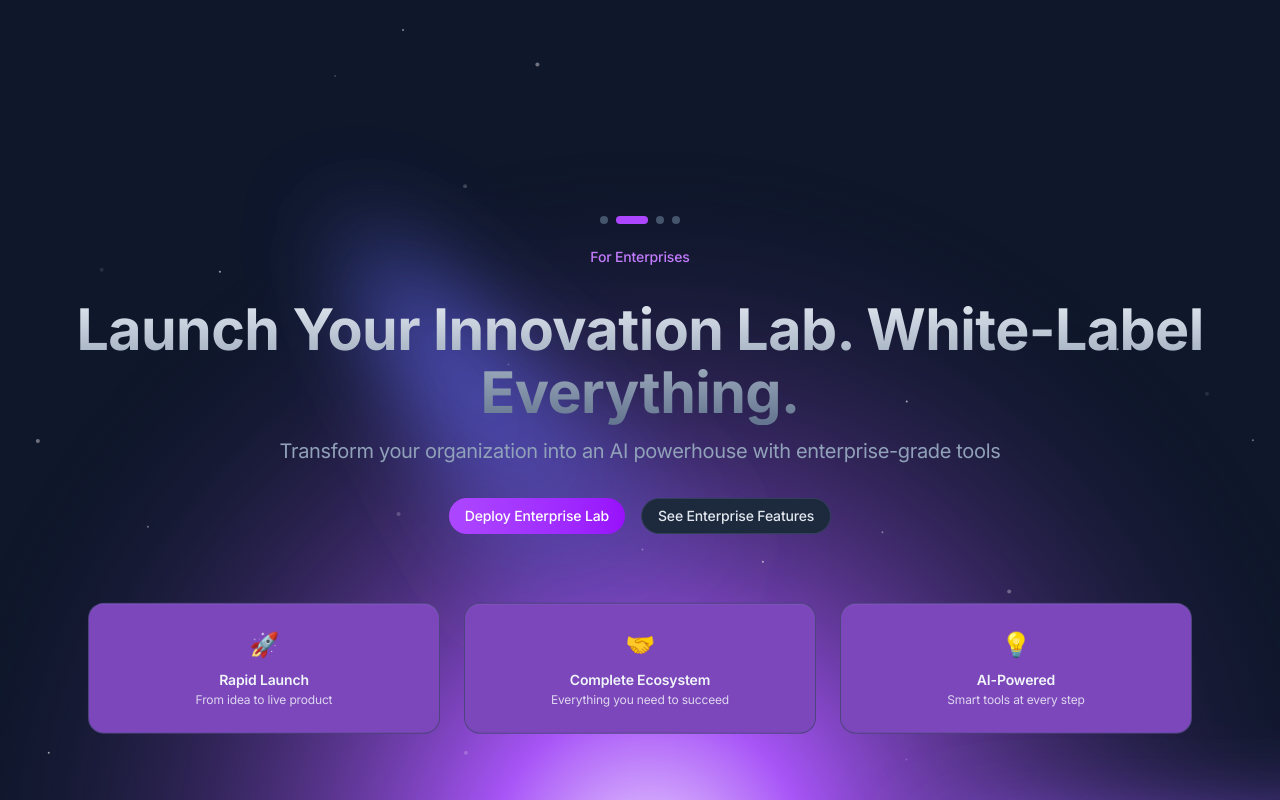
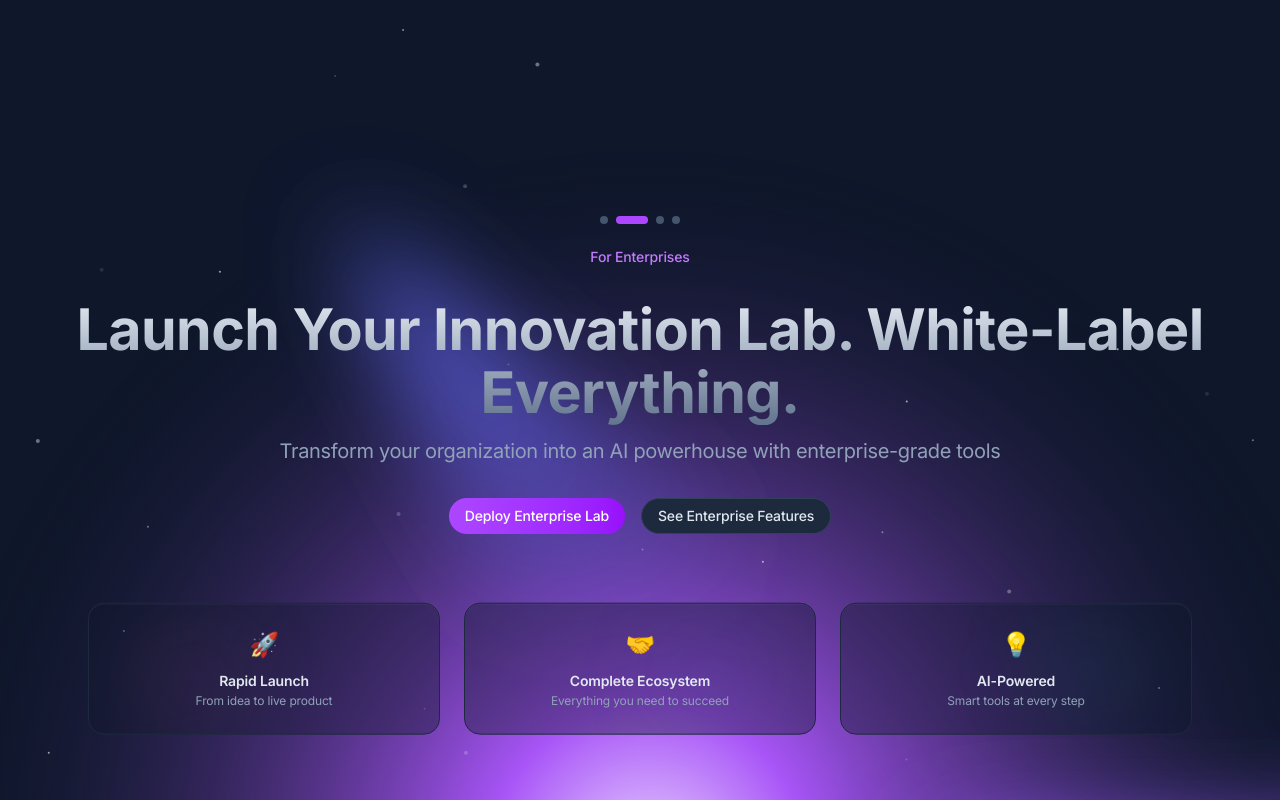
Before and after one commit to buildaistartups/buildaistartups.com, a Next.js app: page / in a window 1280 px wide. Shown: the top 800 px of the page. Built offline with nearby package versions, Linux system fonts and the light colour scheme.

Commit message:
Update Hero.tsx

```diff
--- a/components/home/Hero.tsx
+++ b/components/home/Hero.tsx
@@ -141,84 +141,80 @@ export default function Hero() {
               </div>
             </div>
 
-            {/* Value props — spotlight lighting; 0.5pt up; OPAQUE #7B47BB; no hover movement */}
+            {/* Value props — spotlight-card lighting; keep 0.5pt up; NO movement on hover */}
             <div className="mt-16 -translate-y-[0.67px] grid md:grid-cols-3 gap-6 text-center">
-              {/* Card 1 */}
+              {/* Card 1 — rose tint */}
               <div
                 className="
-                  relative overflow-hidden
-                  rounded-2xl border border-slate-700/60
-                  p-4 md:p-6
-                  bg-[#7B47BB]                      /* solid requested color */
-                  shadow-[inset_0_1px_0_rgba(255,255,255,0.05)]
+                  spotlight-card relative overflow-hidden
+                  rounded-2xl border border-slate-800
+                  bg-slate-900/40 p-4 md:p-6
+                  shadow-[inset_0_1px_0_rgba(255,255,255,0.04)]
                   transition-colors duration-300
-                  hover:border-purple-300/50
-                  transform-none hover:transform-none
+                  hover:border-purple-500/30 hover:bg-slate-900/50
+                  transform-none hover:transform-none      /* prevent lift */
                 "
               >
-                {/* soft lighting tint */}
                 <div
                   className="pointer-events-none absolute -top-10 -left-10 h-56 w-72 -z-10
-                             bg-[radial-gradient(closest-side,rgba(244,114,182,0.14),transparent_60%)]
+                             bg-[radial-gradient(closest-side,rgba(244,114,182,0.12),transparent_60%)]
                              blur-2xl"
                   aria-hidden="true"
                 />
                 <div className="relative">
                   <div className="text-2xl mb-2">🚀</div>
-                  <div className="text-sm font-semibold text-slate-100">Rapid Launch</div>
-                  <div className="text-xs text-slate-50/80">From idea to live product</div>
+                  <div className="text-sm font-semibold text-slate-200">Rapid Launch</div>
+                  <div className="text-xs text-slate-400">From idea to live product</div>
                 </div>
               </div>
 
-              {/* Card 2 */}
+              {/* Card 2 — indigo tint */}
               <div
                 className="
-                  relative overflow-hidden
-                  rounded-2xl border border-slate-700/60
-                  p-4 md:p-6
-                  bg-[#7B47BB]
-                  shadow-[inset_0_1px_0_rgba(255,255,255,0.05)]
+                  spotlight-card relative overflow-hidden
+                  rounded-2xl border border-slate-800
+                  bg-slate-900/40 p-4 md:p-6
+                  shadow-[inset_0_1px_0_rgba(255,255,255,0.04)]
                   transition-colors duration-300
-                  hover:border-purple-300/50
+                  hover:border-purple-500/30 hover:bg-slate-900/50
                   transform-none hover:transform-none
                 "
               >
                 <div
                   className="pointer-events-none absolute -top-10 -right-10 h-56 w-72 -z-10
-                             bg-[radial-gradient(closest-side,rgba(99,102,241,0.16),transparent_60%)]
+                             bg-[radial-gradient(closest-side,rgba(99,102,241,0.12),transparent_60%)]
                              blur-2xl"
                   aria-hidden="true"
                 />
                 <div className="relative">
                   <div className="text-2xl mb-2">🤝</div>
-                  <div className="text-sm font-semibold text-slate-100">Complete Ecosystem</div>
-                  <div className="text-xs text-slate-50/80">Everything you need to succeed</div>
+                  <div className="text-sm font-semibold text-slate-200">Complete Ecosystem</div>
+                  <div className="text-xs text-slate-400">Everything you need to succeed</div>
                 </div>
               </div>
 
-              {/* Card 3 */}
+              {/* Card 3 — teal tint */}
               <div
                 className="
-                  relative overflow-hidden
-                  rounded-2xl border border-slate-700/60
-                  p-4 md:p-6
-                  bg-[#7B47BB]
-                  shadow-[inset_0_1px_0_rgba(255,255,255,0.05)]
+                  spotlight-card relative overflow-hidden
+                  rounded-2xl border border-slate-800
+                  bg-slate-900/40 p-4 md:p-6
+                  shadow-[inset_0_1px_0_rgba(255,255,255,0.04)]
                   transition-colors duration-300
-                  hover:border-purple-300/50
+                  hover:border-purple-500/30 hover:bg-slate-900/50
                   transform-none hover:transform-none
                 "
               >
                 <div
                   className="pointer-events-none absolute -bottom-12 -right-10 h-56 w-72 -z-10
-                             bg-[radial-gradient(closest-side,rgba(20,184,166,0.16),transparent_60%)]
+                             bg-[radial-gradient(closest-side,rgba(20,184,166,0.12),transparent_60%)]
                              blur-2xl"
                   aria-hidden="true"
                 />
                 <div className="relative">
                   <div className="text-2xl mb-2">💡</div>
-                  <div className="text-sm font-semibold text-slate-100">AI-Powered</div>
-                  <div className="text-xs text-slate-50/80">Smart tools at every step</div>
+                  <div className="text-sm font-semibold text-slate-200">AI-Powered</div>
+                  <div className="text-xs text-slate-400">Smart tools at every step</div>
                 </div>
               </div>
             </div>
```
